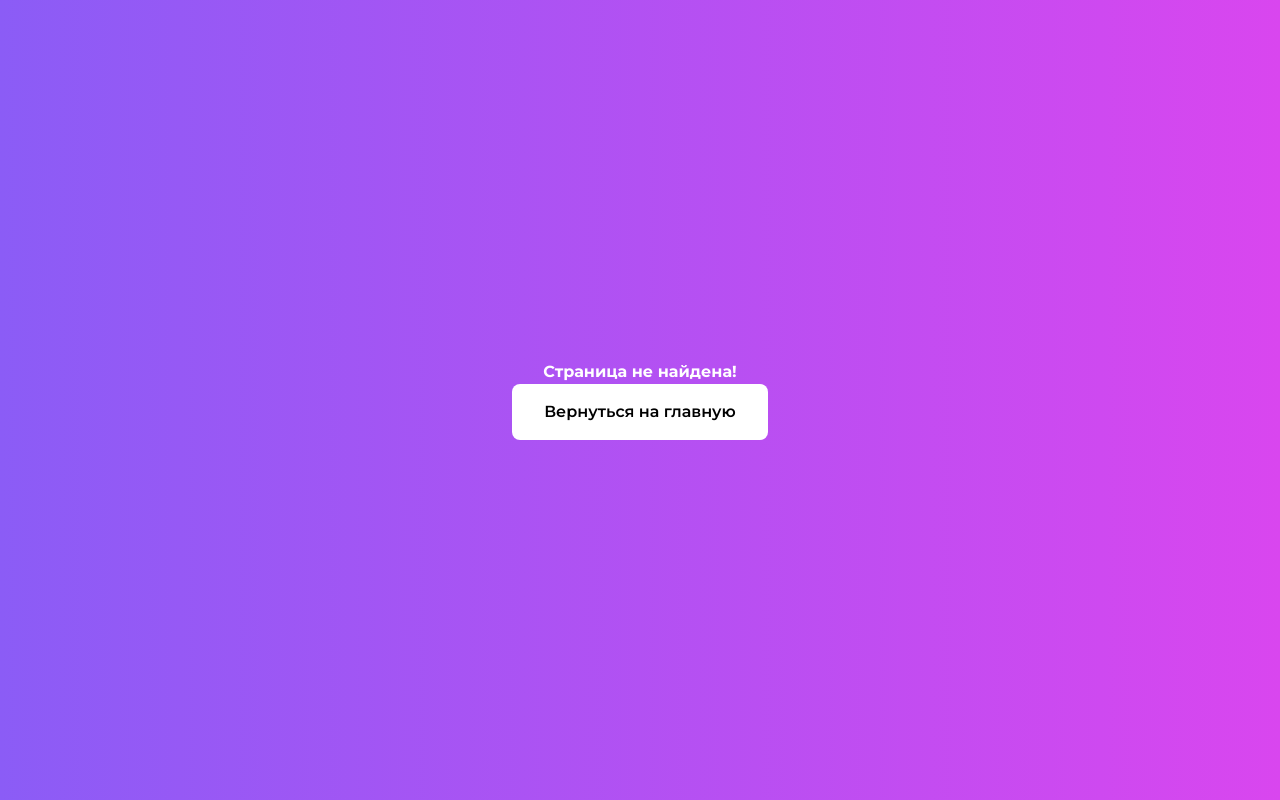
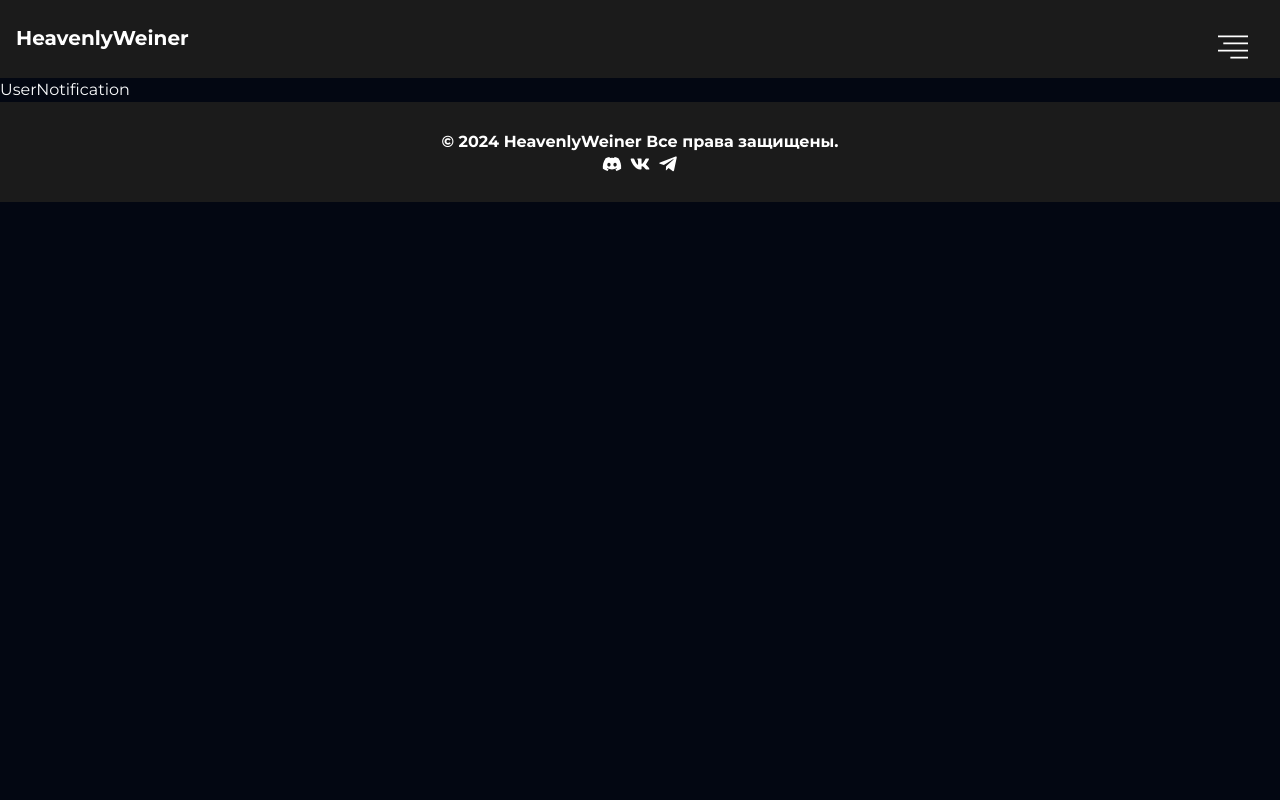
Before and after one commit to Z1ppzy/bigweb, a React (Vite) app: page /notification in a window 1280 px wide. Built offline with nearby package versions, Linux system fonts and the light colour scheme.

Commit message:
added new logic UserNotification

```diff
--- /dev/null
+++ b/src/Pages/UserNotification.tsx
@@ -0,0 +1,5 @@
+import React from 'react';
+
+export default function UserNotification() {
+  return <div>UserNotification</div>;
+}
--- a/src/Routes.tsx
+++ b/src/Routes.tsx
@@ -11,6 +11,7 @@ import Rules from './Pages/Rules';
 import AdminDashboard from './Pages/AdminDashboard';
 import Shop from './Pages/Shop';
 import Rewards from './Pages/Rewards';
+import UserNotification from './Pages/UserNotification';
 
 const router = createBrowserRouter([
   {
@@ -50,6 +51,10 @@ const router = createBrowserRouter([
         element: <ForgotPassword />,
       },
       {
+        path: '/notification',
+        element: <UserNotification />,
+      },
+      {
         path: '/rules',
         element: <Rules />,
       },
--- a/src/components/DropDownMenu.tsx
+++ b/src/components/DropDownMenu.tsx
@@ -64,6 +64,8 @@ export default function DropDownMenu() {
                 Rewards
               </span>
             </Link>
+            <Link to='/Notification' className='flex flex-col'><span className='text-center text-2xl hover:text-purple-950'>
+              Notification</span></Link>
             <ThemeSwitch />
             <LogoutButton />
           </SheetDescription>
```
